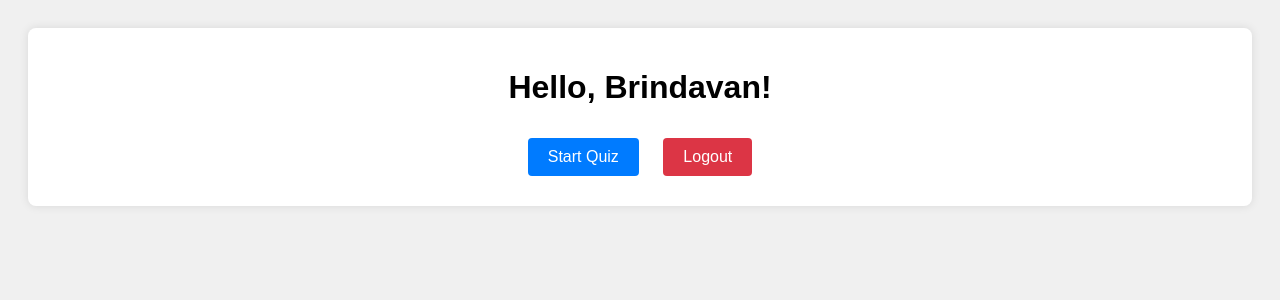
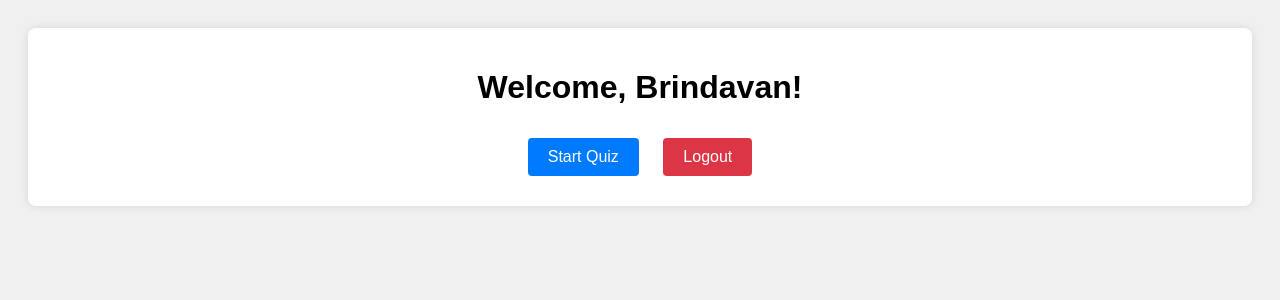
Before and after one commit to brindava/DevSecOps, a Django app: page /quiz_home/ in a window 1280 px wide. Shown: the top 300 px of the page. Run offline with Django 5.2, Linux system fonts and the light colour scheme; a user stored in the database is signed in.

Commit message:
New change

```diff
--- a/quiz/templates/quiz_home.html
+++ b/quiz/templates/quiz_home.html
@@ -39,7 +39,7 @@
 </head>
 <body>
     <div class="container">
-        <h1>Hello, {{ user.username }}!</h1>
+        <h1>Welcome, {{ user.username }}!</h1>
         <a href="{% url 'quiz_page' %}" class="btn">Start Quiz</a>
         {% if user.user_type == 'teacher' %}
             <a href="{% url 'create_question' %}" class="btn">Create Question</a>
```
